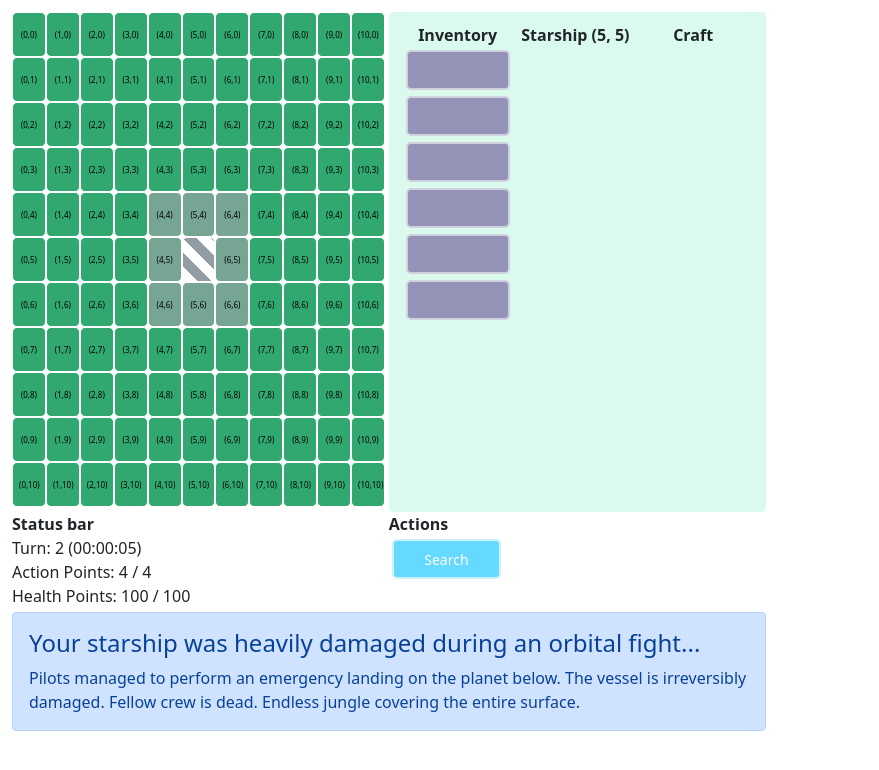
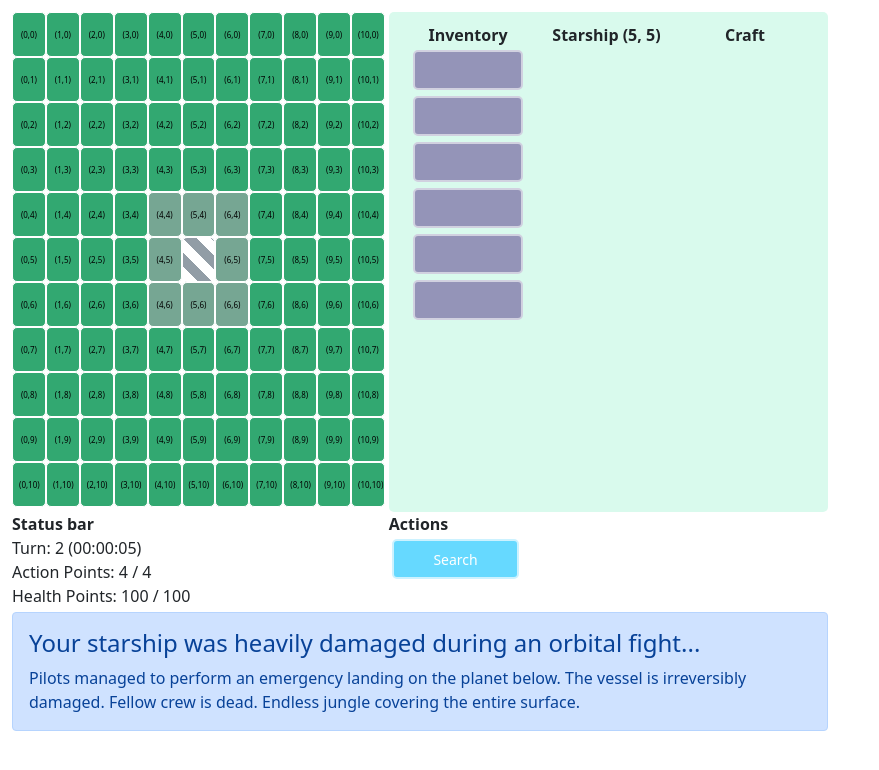
Before and after one commit to mew-the-cat/escape-velocity, a React (Create React App) app: page / in a window 1280 px wide. Shown: the top 770 px of the page, without its empty margins (0-879 px from the left). Built offline with nearby package versions, Linux system fonts and the light colour scheme.

Commit message:
Correct styling

```diff
--- a/src/components/ItemTile.tsx
+++ b/src/components/ItemTile.tsx
@@ -1,7 +1,7 @@
 import styled from "styled-components";
 
 export const ItemTile = styled.input`
-  width: 90%;
+  width: 80%;
   height: 40px;
   margin: 3px 3px 3px 3px;
   background-color: rgb(148, 148, 184);
--- a/src/styles/App.css
+++ b/src/styles/App.css
@@ -51,7 +51,7 @@ tr {
 }
 
 .itembar {
-  width: 30%;
+  width: 35%;
   height: 500px;
 }
 
@@ -61,11 +61,11 @@ tr {
 }
 
 .actionbar {
-  width: 30%;
+  width: 35%;
 }
 
 .alertbar {
-  width: 60%;
+  width: 65%;
 }
 
 .itemlist {
```
